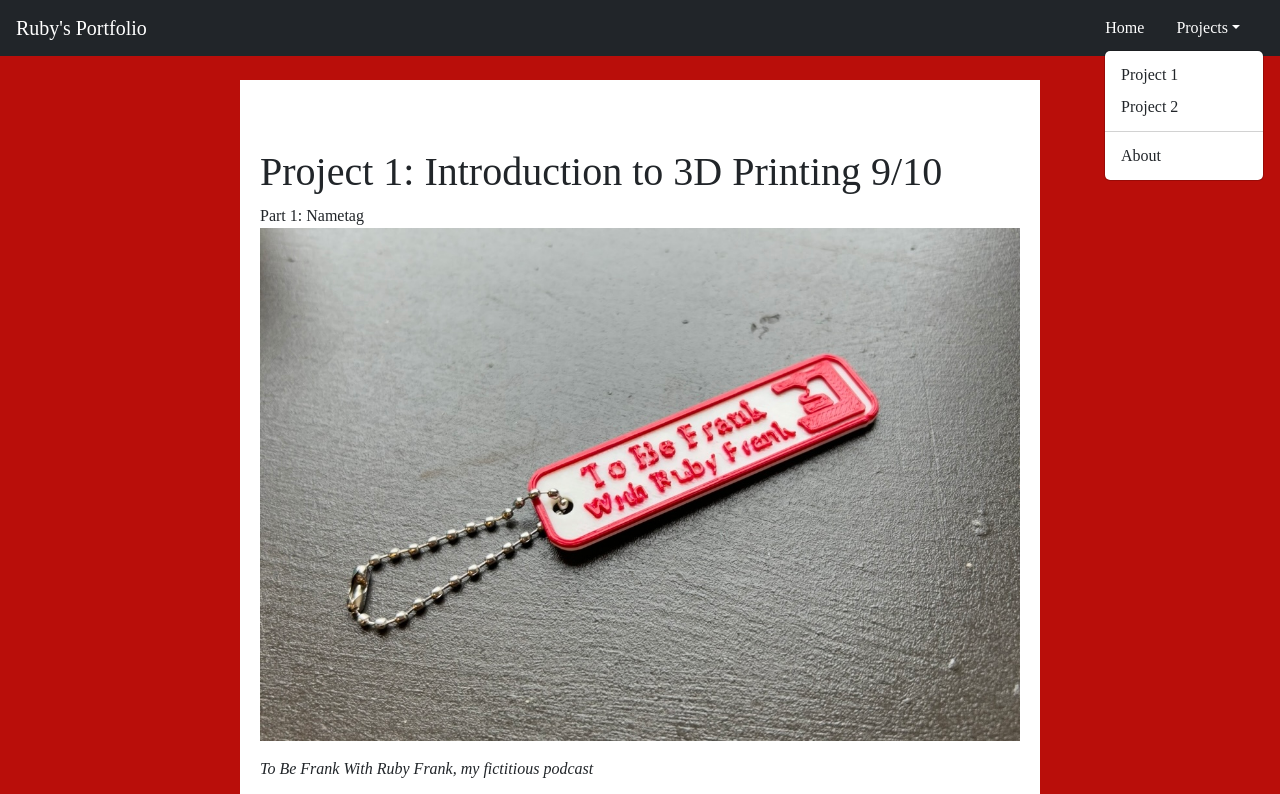
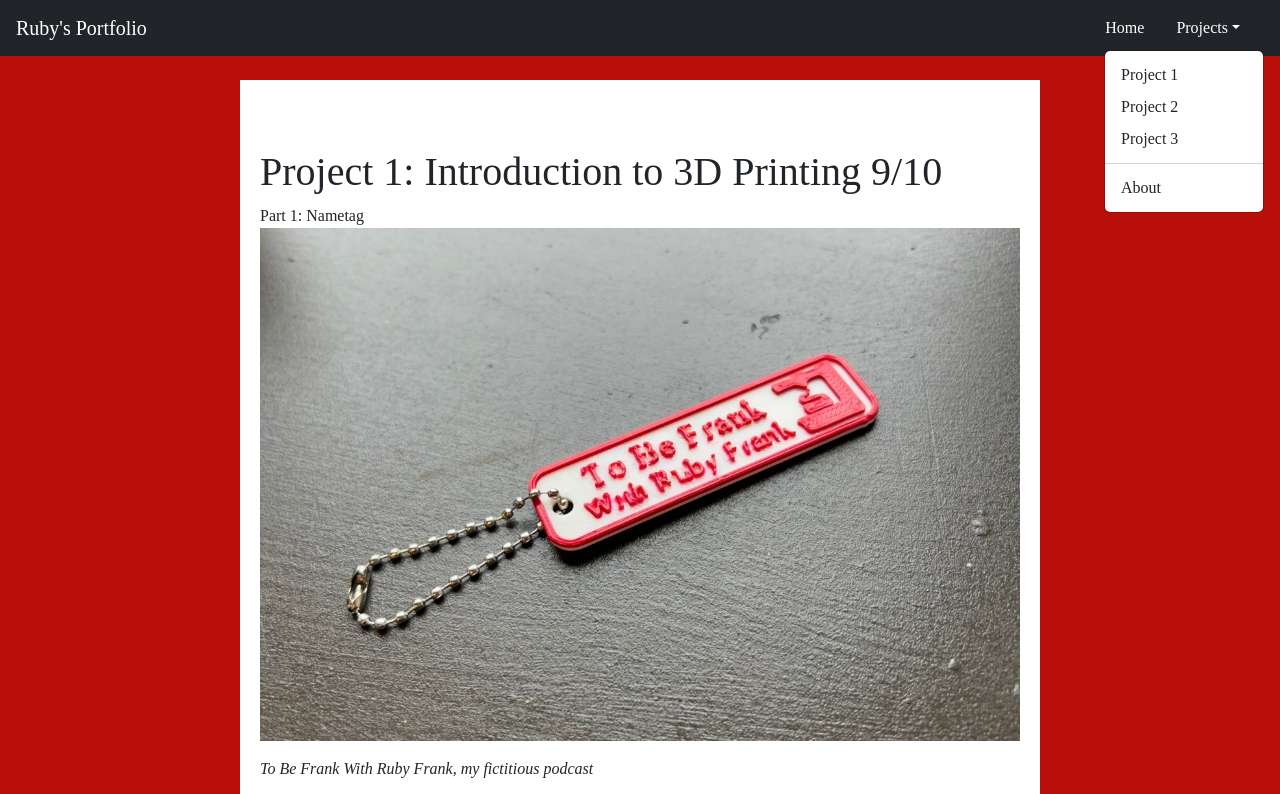
Before and after one commit to rubyemmafrank/portfolio, a plain HTML site: page project1.html in a window 1280 px wide. Both pictures are taken after a click on the button "Projects". Shown: the top 794 px of the page. Drawn offline with nearby package versions, Linux system fonts and the light colour scheme; files that its build step writes are made by us from their sources; grey boxes are pictures that could not be loaded.

Commit message:
Update project1.html

```diff
--- a/project1.html
+++ b/project1.html
@@ -74,6 +74,7 @@
                         <ul class="dropdown-menu dropdown-menu-end" aria-labelledby="navbarDropdown">
                             <li><a class="dropdown-item" href="project1.html">Project 1</a></li>
                             <li><a class="dropdown-item" href="project2.html">Project 2</a></li>
+                            <li><a class="dropdown-item" href="project3.html">Project 3</a></li>
                             <li><hr class="dropdown-divider" /></li>
                             <li><a class="dropdown-item" href="About.html">About</a></li>
                         </ul>
```
